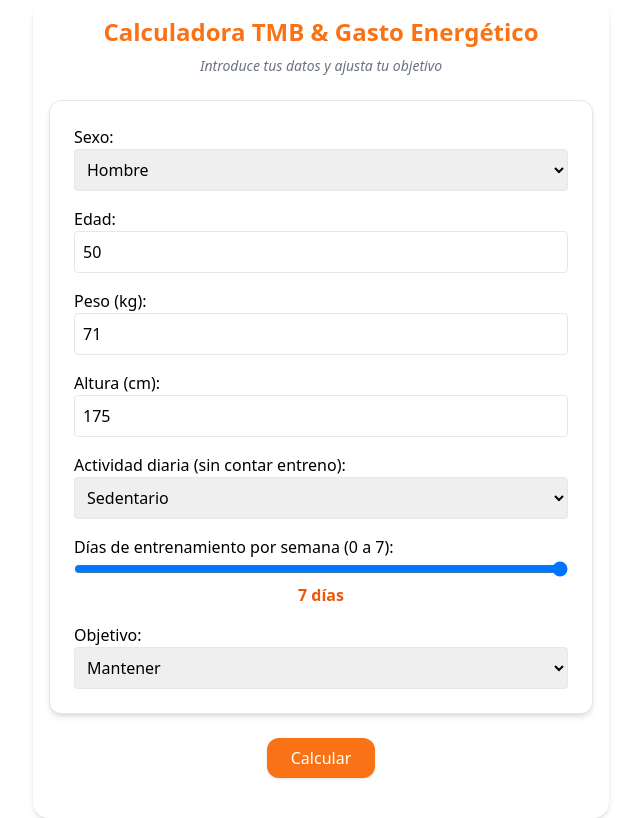
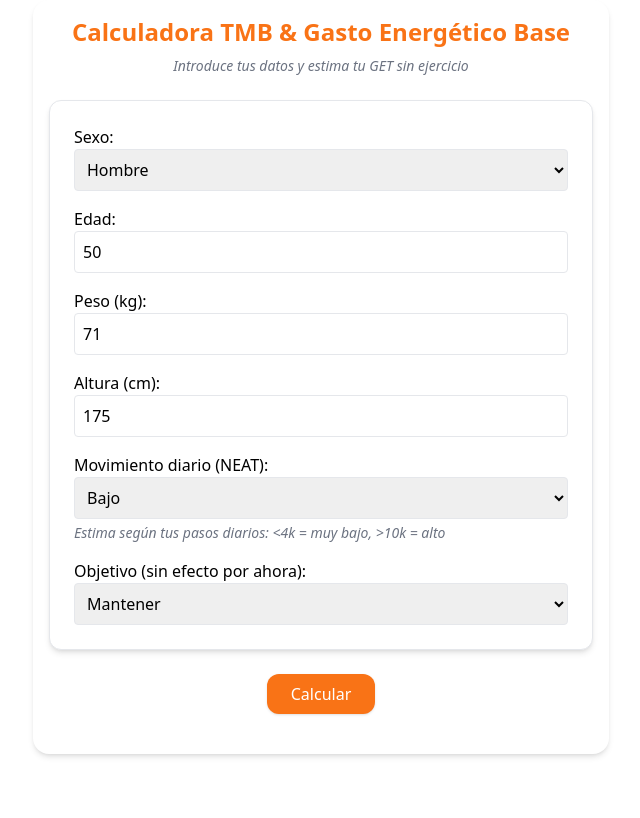
Before and after one commit to tri-naranjus/TMBpreciso, a React (Vite) app: page / in a window 1280 px wide. Shown: the whole page, without its empty margins (319-959 px from the left). Built offline with nearby package versions, Linux system fonts and the light colour scheme.

Commit message:
Update App.jsx

```diff
--- a/src/App.jsx
+++ b/src/App.jsx
@@ -1,13 +1,5 @@
-
 import React, { useState } from 'react';
 import PlanNutricionalEntreno from './components/PlanNutricionalEntreno';
-
-const actividadFactor = {
-  'Sedentario': [1.1, 1.2, 1.2, 1.3, 1.4, 1.5, 1.5, 1.5],
-  'Ligeramente activo': [1.2, 1.4, 1.4, 1.5, 1.6, 1.7, 1.7, 1.7],
-  'Activo': [1.4, 1.6, 1.6, 1.7, 1.8, 1.9, 1.9, 1.9],
-  'Muy activo': [1.5, 1.8, 1.8, 1.9, 2.0, 2.1, 2.1, 2.1]
-};
 
 const objetivosMacros = {
   "Definir": { prot: 2.2, grasa: 0.8 },
@@ -15,13 +7,19 @@ const objetivosMacros = {
   "Ganar masa": { prot: 2.0, grasa: 1.1 }
 };
 
+const neatFactors = {
+  'Muy bajo': 1.1,
+  'Bajo': 1.2,
+  'Medio': 1.3,
+  'Alto': 1.4
+};
+
 export default function CalculadoraTMB() {
   const [sexo, setSexo] = useState('Hombre');
   const [edad, setEdad] = useState(50);
   const [peso, setPeso] = useState(71);
   const [altura, setAltura] = useState(175);
-  const [actividad, setActividad] = useState('Sedentario');
-  const [diasEntreno, setDiasEntreno] = useState(7);
+  const [neatNivel, setNeatNivel] = useState('Bajo');
   const [objetivo, setObjetivo] = useState('Mantener');
   const [resultados, setResultados] = useState(null);
 
@@ -43,44 +41,23 @@ export default function CalculadoraTMB() {
     }
 
     const tmb = (hb + owen + mifflin) / 3;
-    const factor = actividadFactor[actividad][diasEntreno];
-    const getSinTermogenesis = tmb * factor;
-    const termogenesis = getSinTermogenesis * 0.10;
-    const get = getSinTermogenesis + termogenesis;
-
-    const deficit = get - 400 < 0 ? get - 400 : get * 0.85;
-    const superavitConservador = get + 350;
-    const superavitModerado = get + 500;
-    const superavitAlto = get + 700;
-
-    const calObjetivo = objetivo === 'Definir' ? deficit : objetivo === 'Mantener' ? get : superavitModerado;
-    const { prot, grasa } = objetivosMacros[objetivo];
-    const proteinas = pesoF * prot;
-    const grasas = pesoF * grasa;
-    const kcalProteinas = proteinas * 4;
-    const kcalGrasas = grasas * 9;
-    const kcalCarbs = calObjetivo - kcalProteinas - kcalGrasas;
-    const carbohidratos = kcalCarbs / 4;
+    const factorNEAT = neatFactors[neatNivel];
+    const getBaseSinTEF = tmb * factorNEAT;
+    const tef = getBaseSinTEF * 0.10;
+    const getBase = getBaseSinTEF + tef;
 
     setResultados({
       tmb: tmb.toFixed(0),
-      get: get.toFixed(0),
-      deficit: Math.round(deficit),
-      superavitConservador: Math.round(superavitConservador),
-      superavitModerado: Math.round(superavitModerado),
-      superavitAlto: Math.round(superavitAlto),
-      objetivo,
-      kcal: Math.round(calObjetivo),
-      proteinas: Math.round(proteinas),
-      grasas: Math.round(grasas),
-      carbohidratos: Math.round(carbohidratos)
+      getBase: getBase.toFixed(0),
+      neatNivel,
+      factorNEAT
     });
   };
 
   return (
     <div className="p-4 max-w-xl mx-auto bg-white rounded-2xl shadow-md">
-      <h1 className="text-2xl font-bold mb-2 text-orange-500 text-center">Calculadora TMB & Gasto Energético</h1>
-      <h2 className="text-sm text-gray-500 mb-6 text-center italic">Introduce tus datos y ajusta tu objetivo</h2>
+      <h1 className="text-2xl font-bold mb-2 text-orange-500 text-center">Calculadora TMB & Gasto Energético Base</h1>
+      <h2 className="text-sm text-gray-500 mb-6 text-center italic">Introduce tus datos y estima tu GET sin ejercicio</h2>
 
       <div className="bg-white p-6 rounded-xl shadow-md border border-gray-200 mb-6">
         <div className="grid gap-4">
@@ -104,21 +81,17 @@ export default function CalculadoraTMB() {
             <input type="number" value={altura} onChange={e => setAltura(e.target.value)} className="w-full border p-2 rounded" />
           </div>
           <div>
-            <label>Actividad diaria (sin contar entreno):</label>
-            <select value={actividad} onChange={e => setActividad(e.target.value)} className="w-full border p-2 rounded">
-              <option>Sedentario</option>
-              <option>Ligeramente activo</option>
-              <option>Activo</option>
-              <option>Muy activo</option>
+            <label>Movimiento diario (NEAT):</label>
+            <select value={neatNivel} onChange={e => setNeatNivel(e.target.value)} className="w-full border p-2 rounded">
+              <option>Muy bajo</option>
+              <option>Bajo</option>
+              <option>Medio</option>
+              <option>Alto</option>
             </select>
+            <p className="text-sm text-gray-500 mt-1 italic">Estima según tus pasos diarios: &lt;4k = muy bajo, &gt;10k = alto</p>
           </div>
           <div>
-            <label>Días de entrenamiento por semana (0 a 7):</label>
-            <input type="range" min="0" max="7" value={diasEntreno} onChange={e => setDiasEntreno(Number(e.target.value))} className="w-full" />
-            <div className="text-center font-semibold text-orange-600">{diasEntreno} días</div>
-          </div>
-          <div>
-            <label>Objetivo:</label>
+            <label>Objetivo (sin efecto por ahora):</label>
             <select value={objetivo} onChange={e => setObjetivo(e.target.value)} className="w-full border p-2 rounded">
               <option>Definir</option>
               <option>Mantener</option>
@@ -136,22 +109,14 @@ export default function CalculadoraTMB() {
         <>
           <div className="bg-orange-50 p-6 rounded-xl shadow-inner space-y-3">
             <p><strong>🔥 TMB promedio:</strong> {resultados.tmb} kcal</p>
-            <p><strong>⚖️ GET (mantenimiento):</strong> {resultados.get} kcal</p>
-            <p><strong>📉 Déficit recomendado:</strong> {resultados.deficit} kcal</p>
-            <p><strong>📈 Superávit conservador:</strong> {resultados.superavitConservador} kcal</p>
-            <p><strong>💪 Superávit normal:</strong> {resultados.superavitModerado} kcal</p>
-            <p><strong>🍽️ Superávit alto:</strong> {resultados.superavitAlto} kcal</p>
-            <hr className="my-4" />
-            <p className="text-lg font-bold text-orange-600">🍎 Recomendación de macronutrientes ({resultados.objetivo}):</p>
-            <p><strong>🔹 Calorías objetivo:</strong> {resultados.kcal} kcal</p>
-            <p><strong>🥚 Proteínas:</strong> {resultados.proteinas} g</p>
-            <p><strong>🥑 Grasas:</strong> {resultados.grasas} g</p>
-            <p><strong>🍞 Carbohidratos:</strong> {resultados.carbohidratos} g</p>
+            <p><strong>🚶 NEAT estimado:</strong> {resultados.neatNivel} (factor {resultados.factorNEAT})</p>
+            <p><strong>⚖️ GET base (sin ejercicio):</strong> {resultados.getBase} kcal</p>
+            <p className="text-sm text-gray-500 italic">El gasto por entrenamiento se calculará aparte.</p>
           </div>
 
           <div className="mt-10">
             <PlanNutricionalEntreno
-              GET={parseFloat(resultados.kcal)}
+              GET={parseFloat(resultados.getBase)}
               peso={peso}
               edad={edad}
               altura={altura}
```
